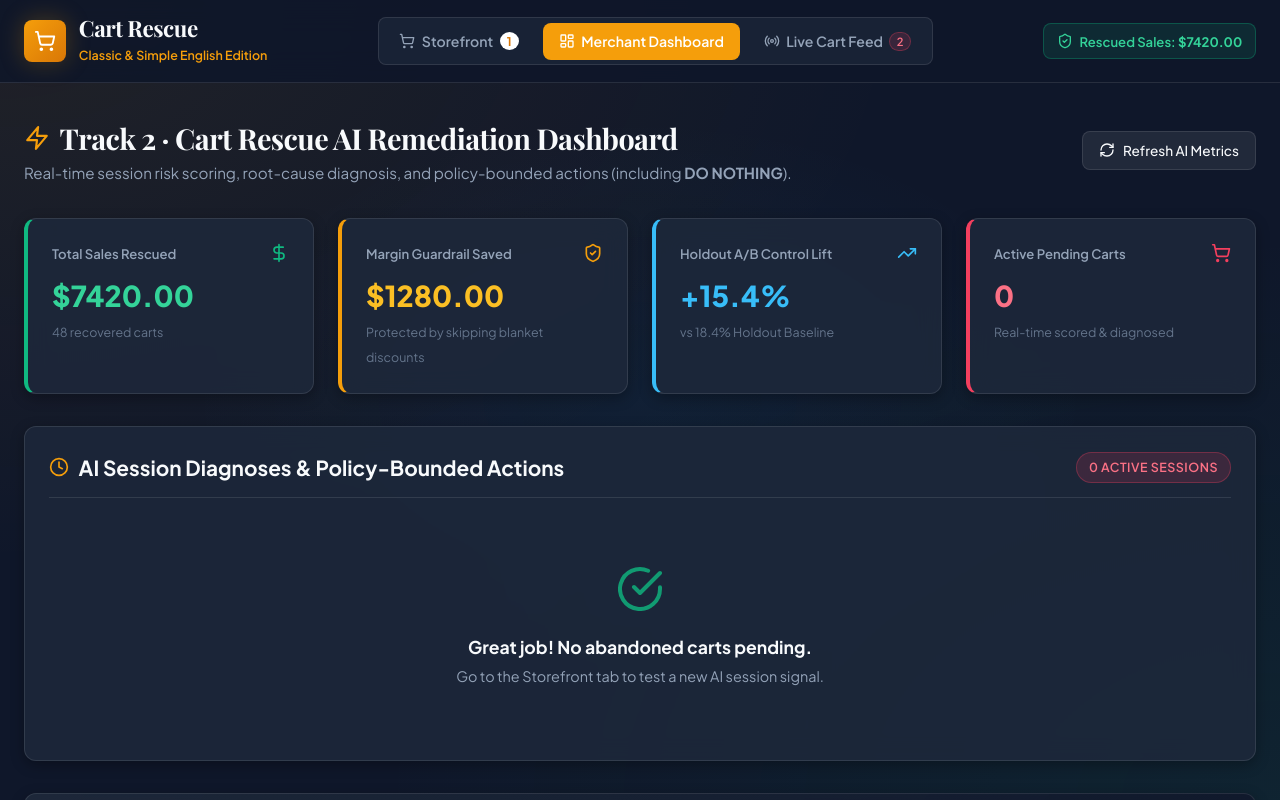
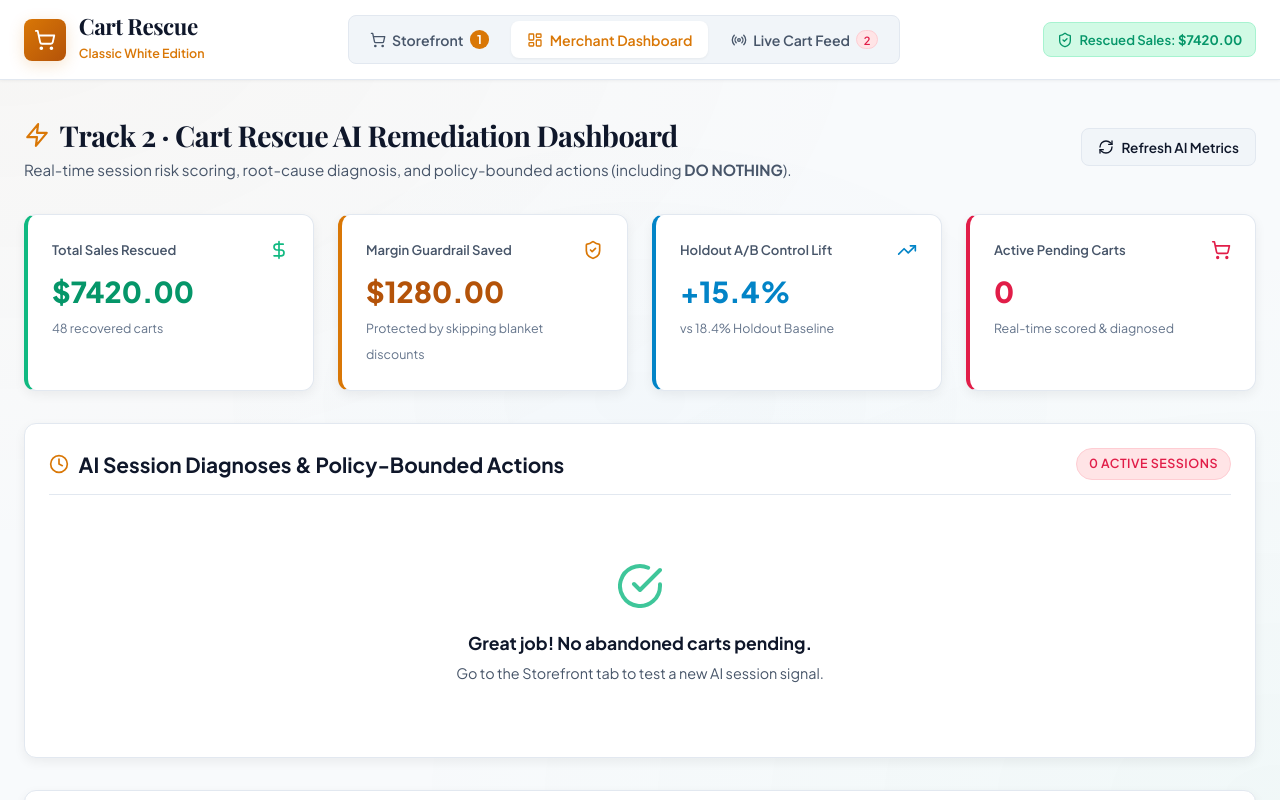
Before and after one commit to VARMA-2300031783/cart-rescue-classic, a React (Vite) app: page / in a window 1280 px wide. Both pictures are taken after a click on the button "Merchant Dashboard". Shown: the top 800 px of the page. Built offline with nearby package versions, Linux system fonts and the light colour scheme; no server answers; a web font is replaced by a local one.

Commit message:
Updated UI theme to clean classic white styling across all components

```diff
--- a/src/App.css
+++ b/src/App.css
@@ -1,4 +1,4 @@
-/* App.css Layout & Component Styles */
+/* App.css Layout & Component Styles - Classic White Theme */
 
 .app-container {
   min-height: 100vh;
@@ -14,11 +14,9 @@
   padding: 2rem 1.5rem 4rem 1.5rem;
 }
 
-/* Glassmorphic Cards */
+/* Glassmorphic White Cards */
 .glass-card {
-  background: var(--bg-card);
-  backdrop-filter: blur(12px);
-  -webkit-backdrop-filter: blur(12px);
+  background: #ffffff;
   border: 1px solid var(--border-color);
   border-radius: var(--radius-md);
   padding: 1.5rem;
@@ -28,6 +26,7 @@
 
 .glass-card:hover {
   border-color: var(--border-hover);
+  box-shadow: 0 6px 16px rgba(0, 0, 0, 0.08);
 }
 
 /* Typography Helpers */
@@ -50,26 +49,26 @@
 }
 
 .badge-abandoned {
-  background: rgba(244, 63, 94, 0.15);
-  color: #fb7185;
-  border: 1px solid rgba(244, 63, 94, 0.3);
+  background: #ffe4e6;
+  color: #e11d48;
+  border: 1px solid #fecdd3;
 }
 
 .badge-rescued {
-  background: rgba(16, 185, 129, 0.15);
-  color: #34d399;
-  border: 1px solid rgba(16, 185, 129, 0.3);
+  background: #d1fae5;
+  color: #059669;
+  border: 1px solid #a7f3d0;
 }
 
 .badge-gold {
-  background: rgba(245, 158, 11, 0.15);
-  color: #fbbf24;
-  border: 1px solid rgba(245, 158, 11, 0.3);
+  background: #fef3c7;
+  color: #b45309;
+  border: 1px solid #fde68a;
 }
 
 /* Buttons */
 .btn-primary {
-  background: linear-gradient(135deg, var(--accent-gold) 0%, #d97706 100%);
+  background: linear-gradient(135deg, #d97706 0%, #b45309 100%);
   color: #ffffff;
   font-weight: 600;
   padding: 0.7rem 1.4rem;
@@ -87,7 +86,7 @@
 }
 
 .btn-success {
-  background: linear-gradient(135deg, var(--accent-emerald) 0%, #059669 100%);
+  background: linear-gradient(135deg, #10b981 0%, #059669 100%);
   color: #ffffff;
   font-weight: 600;
   padding: 0.7rem 1.4rem;
@@ -104,10 +103,10 @@
 }
 
 .btn-secondary {
-  background: rgba(255, 255, 255, 0.08);
+  background: #f1f5f9;
   color: var(--text-main);
   border: 1px solid var(--border-color);
-  font-weight: 500;
+  font-weight: 600;
   padding: 0.7rem 1.4rem;
   border-radius: var(--radius-sm);
   display: inline-flex;
@@ -117,7 +116,7 @@
 }
 
 .btn-secondary:hover {
-  background: rgba(255, 255, 255, 0.14);
+  background: #e2e8f0;
   border-color: var(--border-hover);
 }
 
@@ -128,8 +127,8 @@
   left: 0;
   right: 0;
   bottom: 0;
-  background: rgba(15, 23, 42, 0.8);
-  backdrop-filter: blur(8px);
+  background: rgba(15, 23, 42, 0.5);
+  backdrop-filter: blur(4px);
   display: flex;
   align-items: center;
   justify-content: center;
@@ -139,13 +138,14 @@
 }
 
 .modal-content {
-  background: #1e293b;
+  background: #ffffff;
+  color: var(--text-main);
   border: 1px solid var(--border-hover);
   border-radius: var(--radius-lg);
   max-width: 600px;
   width: 100%;
   padding: 2rem;
-  box-shadow: 0 20px 25px -5px rgba(0, 0, 0, 0.5);
+  box-shadow: 0 20px 25px -5px rgba(0, 0, 0, 0.15);
   animation: slideUp 0.25s ease-out;
 }
 
--- a/src/components/MerchantDashboard.jsx
+++ b/src/components/MerchantDashboard.jsx
@@ -67,7 +67,7 @@ export default function MerchantDashboard({ stats = {}, carts = [], onSendRescue
             <span style={{ fontSize: '0.82rem', color: 'var(--text-muted)', fontWeight: 600 }}>Total Sales Rescued</span>
             <DollarSign size={20} color="var(--accent-emerald)" />
           </div>
-          <div style={{ fontSize: '1.8rem', fontWeight: 800, color: '#34d399' }}>
+          <div style={{ fontSize: '1.8rem', fontWeight: 800, color: '#059669' }}>
             ${revenueDisplay}
           </div>
           <span style={{ fontSize: '0.78rem', color: 'var(--text-subtle)' }}>
@@ -80,7 +80,7 @@ export default function MerchantDashboard({ stats = {}, carts = [], onSendRescue
             <span style={{ fontSize: '0.82rem', color: 'var(--text-muted)', fontWeight: 600 }}>Margin Guardrail Saved</span>
             <ShieldCheck size={20} color="var(--accent-gold)" />
           </div>
-          <div style={{ fontSize: '1.8rem', fontWeight: 800, color: '#fbbf24' }}>
+          <div style={{ fontSize: '1.8rem', fontWeight: 800, color: '#b45309' }}>
             ${marginDisplay}
           </div>
           <span style={{ fontSize: '0.78rem', color: 'var(--text-subtle)' }}>
@@ -88,12 +88,12 @@ export default function MerchantDashboard({ stats = {}, carts = [], onSendRescue
           </span>
         </div>
 
-        <div className="glass-card" style={{ borderLeft: '4px solid #38bdf8' }}>
+        <div className="glass-card" style={{ borderLeft: '4px solid #0284c7' }}>
           <div style={{ display: 'flex', alignItems: 'center', justifyContent: 'space-between', marginBottom: '0.5rem' }}>
             <span style={{ fontSize: '0.82rem', color: 'var(--text-muted)', fontWeight: 600 }}>Holdout A/B Control Lift</span>
-            <TrendingUp size={20} color="#38bdf8" />
+            <TrendingUp size={20} color="#0284c7" />
           </div>
-          <div style={{ fontSize: '1.8rem', fontWeight: 800, color: '#38bdf8' }}>
+          <div style={{ fontSize: '1.8rem', fontWeight: 800, color: '#0284c7' }}>
             {aiLift}
           </div>
           <span style={{ fontSize: '0.78rem', color: 'var(--text-subtle)' }}>
@@ -106,7 +106,7 @@ export default function MerchantDashboard({ stats = {}, carts = [], onSendRescue
             <span style={{ fontSize: '0.82rem', color: 'var(--text-muted)', fontWeight: 600 }}>Active Pending Carts</span>
             <ShoppingCart size={20} color="var(--accent-rose)" />
           </div>
-          <div style={{ fontSize: '1.8rem', fontWeight: 800, color: '#fb7185' }}>
+          <div style={{ fontSize: '1.8rem', fontWeight: 800, color: '#e11d48' }}>
             {abandonedCarts.length}
           </div>
           <span style={{ fontSize: '0.78rem', color: 'var(--text-subtle)' }}>
@@ -147,7 +147,7 @@ export default function MerchantDashboard({ stats = {}, carts = [], onSendRescue
               const marginSavedVal = cart.marginSaved || (cartTotal * 0.15).toFixed(2);
 
               return (
-                <div key={cart.id} style={{ background: 'rgba(15, 23, 42, 0.7)', border: '1px solid var(--border-color)', borderRadius: 'var(--radius-sm)', padding: '1.2rem', display: 'flex', flexDirection: 'column', gap: '0.8rem' }}>
+                <div key={cart.id} style={{ background: '#f8fafc', border: '1px solid var(--border-color)', borderRadius: 'var(--radius-sm)', padding: '1.2rem', display: 'flex', flexDirection: 'column', gap: '0.8rem' }}>
                   {/* Top Bar: Customer Name & AI Badges */}
                   <div style={{ display: 'flex', alignItems: 'center', justifyContent: 'space-between', flexWrap: 'wrap', gap: '0.8rem' }}>
                     <div style={{ display: 'flex', alignItems: 'center', gap: '0.8rem' }}>
@@ -157,27 +157,27 @@ export default function MerchantDashboard({ stats = {}, carts = [], onSendRescue
                       <span className="badge badge-gold" style={{ fontSize: '0.75rem' }}>
                         Risk Score: {riskScore}% ({riskScore >= 70 ? 'HIGH' : 'MEDIUM'})
                       </span>
-                      <span style={{ background: 'rgba(56, 189, 248, 0.15)', color: '#38bdf8', border: '1px solid rgba(56, 189, 248, 0.3)', padding: '0.25rem 0.65rem', borderRadius: 'var(--radius-full)', fontSize: '0.75rem', fontWeight: 600 }}>
+                      <span style={{ background: '#e0f2fe', color: '#0369a1', border: '1px solid #bae6fd', padding: '0.25rem 0.65rem', borderRadius: 'var(--radius-full)', fontSize: '0.75rem', fontWeight: 600 }}>
                         Diagnosis: {diagnosis}
                       </span>
                     </div>
 
                     <div style={{ display: 'flex', alignItems: 'center', gap: '0.5rem' }}>
-                      <span style={{ background: action === 'DO_NOTHING' ? 'rgba(16, 185, 129, 0.2)' : 'rgba(245, 158, 11, 0.2)', color: action === 'DO_NOTHING' ? '#34d399' : '#fbbf24', border: '1px solid var(--border-hover)', padding: '0.3rem 0.75rem', borderRadius: 'var(--radius-sm)', fontSize: '0.82rem', fontWeight: 700 }}>
+                      <span style={{ background: action === 'DO_NOTHING' ? '#d1fae5' : '#fef3c7', color: action === 'DO_NOTHING' ? '#059669' : '#b45309', border: '1px solid var(--border-hover)', padding: '0.3rem 0.75rem', borderRadius: 'var(--radius-sm)', fontSize: '0.82rem', fontWeight: 700 }}>
                         Action: {action}
                       </span>
                     </div>
                   </div>
 
                   {/* Diagnosis & Margin Explanation */}
-                  <div style={{ background: 'rgba(30, 41, 59, 0.6)', padding: '0.8rem 1rem', borderRadius: 'var(--radius-sm)', fontSize: '0.85rem' }}>
+                  <div style={{ background: '#ffffff', border: '1px solid #e2e8f0', padding: '0.8rem 1rem', borderRadius: 'var(--radius-sm)', fontSize: '0.85rem' }}>
                     <div style={{ color: 'var(--text-main)', marginBottom: '0.3rem' }}>
                       <strong>AI Reason:</strong> {reason}
                     </div>
                     <div style={{ display: 'flex', gap: '1.5rem', fontSize: '0.8rem', color: 'var(--text-muted)' }}>
                       <span>Cart Value: <strong>${cartTotal.toFixed(2)}</strong></span>
-                      <span style={{ color: '#34d399' }}>Margin Protected: <strong>+${marginSavedVal}</strong></span>
-                      <span>TRAI Opt-in: <strong style={{ color: '#34d399' }}>Compliant</strong></span>
+                      <span style={{ color: '#059669' }}>Margin Protected: <strong>+${marginSavedVal}</strong></span>
+                      <span>TRAI Opt-in: <strong style={{ color: '#059669' }}>Compliant</strong></span>
                     </div>
                   </div>
 
@@ -215,7 +215,7 @@ export default function MerchantDashboard({ stats = {}, carts = [], onSendRescue
       </div>
 
       {/* AI Copy Generator Tool */}
-      <div className="glass-card" style={{ background: 'linear-gradient(135deg, rgba(30,41,59,0.9) 0%, rgba(15,23,42,0.95) 100%)' }}>
+      <div className="glass-card" style={{ background: '#ffffff' }}>
         <div style={{ display: 'flex', alignItems: 'center', gap: '0.6rem', marginBottom: '0.8rem' }}>
           <Sparkles size={22} color="var(--accent-gold)" />
           <h3 className="title-serif" style={{ fontSize: '1.3rem', color: 'var(--text-main)' }}>
@@ -234,7 +234,7 @@ export default function MerchantDashboard({ stats = {}, carts = [], onSendRescue
             <select
               value={aiDiscount}
               onChange={(e) => setAiDiscount(Number(e.target.value))}
-              style={{ background: '#0f172a', color: 'var(--text-main)', border: '1px solid var(--border-color)', padding: '0.5rem 0.8rem', borderRadius: 'var(--radius-sm)' }}
+              style={{ background: '#ffffff', color: 'var(--text-main)', border: '1px solid var(--border-color)', padding: '0.5rem 0.8rem', borderRadius: 'var(--radius-sm)' }}
             >
               <option value={0}>OFFER_UPI_RETRY_LINK (0% Discount)</option>
               <option value={10}>MARGIN_BOUNDED_DISCOUNT (10% Off)</option>
@@ -249,7 +249,7 @@ export default function MerchantDashboard({ stats = {}, carts = [], onSendRescue
             <select
               value={aiChannel}
               onChange={(e) => setAiChannel(e.target.value)}
-              style={{ background: '#0f172a', color: 'var(--text-main)', border: '1px solid var(--border-color)', padding: '0.5rem 0.8rem', borderRadius: 'var(--radius-sm)' }}
+              style={{ background: '#ffffff', color: 'var(--text-main)', border: '1px solid var(--border-color)', padding: '0.5rem 0.8rem', borderRadius: 'var(--radius-sm)' }}
             >
               <option value="email">Email Notification</option>
               <option value="sms">SMS Text (TRAI DND Compliant)</option>
@@ -268,7 +268,7 @@ export default function MerchantDashboard({ stats = {}, carts = [], onSendRescue
         </div>
 
         {aiGeneratedText && (
-          <div style={{ background: 'rgba(15, 23, 42, 0.7)', border: '1px solid var(--border-hover)', borderRadius: 'var(--radius-sm)', padding: '1rem', fontSize: '0.88rem' }}>
+          <div style={{ background: '#f8fafc', border: '1px solid var(--border-hover)', borderRadius: 'var(--radius-sm)', padding: '1rem', fontSize: '0.88rem' }}>
             <div style={{ color: 'var(--accent-gold)', fontWeight: 600, marginBottom: '0.5rem' }}>
               Subject / Headline: {aiGeneratedText.subject}
             </div>
--- a/src/components/Navbar.jsx
+++ b/src/components/Navbar.jsx
@@ -4,18 +4,17 @@ import { ShoppingCart, LayoutDashboard, Radio, Zap, ShieldCheck } from 'lucide-r
 export default function Navbar({ activeTab, setActiveTab, cartCount, rescuedRevenue, activeAbandonedCount }) {
   return (
     <header style={{
-      background: 'rgba(15, 23, 42, 0.9)',
-      backdropFilter: 'blur(16px)',
+      background: '#ffffff',
       borderBottom: '1px solid var(--border-color)',
-      sticky: 'top',
       position: 'sticky',
       top: 0,
-      zIndex: 50
+      zIndex: 50,
+      boxShadow: '0 1px 3px rgba(0,0,0,0.05)'
     }}>
       <div style={{
         maxWidth: '1280px',
         margin: '0 auto',
-        padding: '1rem 1.5rem',
+        padding: '0.9rem 1.5rem',
         display: 'flex',
         alignItems: 'center',
         justifyContent: 'space-between',
@@ -25,7 +24,7 @@ export default function Navbar({ activeTab, setActiveTab, cartCount, rescuedReve
         {/* Brand Title */}
         <div style={{ display: 'flex', alignItems: 'center', gap: '0.8rem' }}>
           <div style={{
-            background: 'linear-gradient(135deg, var(--accent-gold) 0%, #d97706 100%)',
+            background: 'linear-gradient(135deg, var(--accent-gold) 0%, #b45309 100%)',
             width: '42px',
             height: '42px',
             borderRadius: 'var(--radius-sm)',
@@ -41,13 +40,13 @@ export default function Navbar({ activeTab, setActiveTab, cartCount, rescuedReve
               Cart Rescue
             </h1>
             <span style={{ fontSize: '0.78rem', color: 'var(--accent-gold)', fontWeight: 600 }}>
-              Classic & Simple English Edition
+              Classic White Edition
             </span>
           </div>
         </div>
 
         {/* Navigation Tabs */}
-        <nav style={{ display: 'flex', gap: '0.5rem', background: 'rgba(30, 41, 59, 0.7)', padding: '0.3rem', borderRadius: 'var(--radius-sm)', border: '1px solid var(--border-color)' }}>
+        <nav style={{ display: 'flex', gap: '0.4rem', background: '#f1f5f9', padding: '0.3rem', borderRadius: 'var(--radius-sm)', border: '1px solid var(--border-color)' }}>
           <button
             onClick={() => setActiveTab('storefront')}
             style={{
@@ -55,8 +54,9 @@ export default function Navbar({ activeTab, setActiveTab, cartCount, rescuedReve
               borderRadius: 'var(--radius-sm)',
               fontSize: '0.88rem',
               fontWeight: 600,
-              background: activeTab === 'storefront' ? 'var(--accent-gold)' : 'transparent',
-              color: activeTab === 'storefront' ? '#ffffff' : 'var(--text-muted)',
+              background: activeTab === 'storefront' ? '#ffffff' : 'transparent',
+              color: activeTab === 'storefront' ? 'var(--accent-gold)' : 'var(--text-muted)',
+              boxShadow: activeTab === 'storefront' ? 'var(--shadow-sm)' : 'none',
               display: 'flex',
               alignItems: 'center',
               gap: '0.4rem'
@@ -66,8 +66,8 @@ export default function Navbar({ activeTab, setActiveTab, cartCount, rescuedReve
             Storefront
             {cartCount > 0 && (
               <span style={{
-                background: '#ffffff',
-                color: '#d97706',
+                background: 'var(--accent-gold)',
+                color: '#ffffff',
                 borderRadius: '50%',
                 padding: '0.1rem 0.45rem',
                 fontSize: '0.75rem',
@@ -85,8 +85,9 @@ export default function Navbar({ activeTab, setActiveTab, cartCount, rescuedReve
               borderRadius: 'var(--radius-sm)',
               fontSize: '0.88rem',
               fontWeight: 600,
-              background: activeTab === 'dashboard' ? 'var(--accent-gold)' : 'transparent',
-              color: activeTab === 'dashboard' ? '#ffffff' : 'var(--text-muted)',
+              background: activeTab === 'dashboard' ? '#ffffff' : 'transparent',
+              color: activeTab === 'dashboard' ? 'var(--accent-gold)' : 'var(--text-muted)',
+              boxShadow: activeTab === 'dashboard' ? 'var(--shadow-sm)' : 'none',
               display: 'flex',
               alignItems: 'center',
               gap: '0.4rem'
@@ -103,8 +104,9 @@ export default function Navbar({ activeTab, setActiveTab, cartCount, rescuedReve
               borderRadius: 'var(--radius-sm)',
               fontSize: '0.88rem',
               fontWeight: 600,
-              background: activeTab === 'livefeed' ? 'var(--accent-gold)' : 'transparent',
-              color: activeTab === 'livefeed' ? '#ffffff' : 'var(--text-muted)',
+              background: activeTab === 'livefeed' ? '#ffffff' : 'transparent',
+              color: activeTab === 'livefeed' ? 'var(--accent-gold)' : 'var(--text-muted)',
+              boxShadow: activeTab === 'livefeed' ? 'var(--shadow-sm)' : 'none',
               display: 'flex',
               alignItems: 'center',
               gap: '0.4rem'
@@ -123,12 +125,12 @@ export default function Navbar({ activeTab, setActiveTab, cartCount, rescuedReve
         {/* Quick Merchant Metric Badge */}
         <div style={{ display: 'flex', alignItems: 'center', gap: '1rem' }}>
           <div style={{
-            background: 'rgba(16, 185, 129, 0.12)',
-            border: '1px solid rgba(16, 185, 129, 0.3)',
+            background: '#d1fae5',
+            border: '1px solid #a7f3d0',
             padding: '0.4rem 0.8rem',
             borderRadius: 'var(--radius-sm)',
             fontSize: '0.82rem',
-            color: '#34d399',
+            color: '#059669',
             display: 'flex',
             alignItems: 'center',
             gap: '0.4rem',
--- a/src/index.css
+++ b/src/index.css
@@ -2,34 +2,34 @@
   --font-primary: 'Plus Jakarta Sans', system-ui, -apple-system, BlinkMacSystemFont, sans-serif;
   --font-serif: 'Playfair Display', Georgia, serif;
 
-  /* Color Palette - Classic & Elegant Dark/Light Harmonious Palette */
-  --bg-main: #0f172a;
-  --bg-card: rgba(30, 41, 59, 0.85);
-  --bg-card-hover: rgba(51, 65, 85, 0.9);
-  --border-color: rgba(255, 255, 255, 0.1);
-  --border-hover: rgba(255, 255, 255, 0.25);
+  /* Color Palette - Classic & Elegant Clean White Theme */
+  --bg-main: #f8fafc;
+  --bg-card: #ffffff;
+  --bg-card-hover: #ffffff;
+  --border-color: #e2e8f0;
+  --border-hover: #cbd5e1;
 
-  --text-main: #f8fafc;
-  --text-muted: #94a3b8;
+  --text-main: #0f172a;
+  --text-muted: #475569;
   --text-subtle: #64748b;
 
-  --accent-gold: #f59e0b;
-  --accent-gold-hover: #d97706;
+  --accent-gold: #d97706;
+  --accent-gold-hover: #b45309;
   --accent-emerald: #10b981;
-  --accent-emerald-light: rgba(16, 185, 129, 0.15);
-  --accent-sky: #38bdf8;
-  --accent-rose: #f43f5e;
-  --accent-purple: #a855f7;
+  --accent-emerald-dark: #059669;
+  --accent-sky: #0284c7;
+  --accent-rose: #e11d48;
+  --accent-purple: #9333ea;
 
   --radius-sm: 8px;
   --radius-md: 12px;
   --radius-lg: 20px;
   --radius-full: 9999px;
 
-  --shadow-sm: 0 2px 4px rgba(0, 0, 0, 0.2);
-  --shadow-md: 0 4px 14px rgba(0, 0, 0, 0.3);
-  --shadow-glow: 0 0 25px rgba(245, 158, 11, 0.25);
-  --shadow-emerald-glow: 0 0 25px rgba(16, 185, 129, 0.25);
+  --shadow-sm: 0 1px 3px rgba(0, 0, 0, 0.05);
+  --shadow-md: 0 4px 12px rgba(0, 0, 0, 0.06);
+  --shadow-glow: 0 4px 16px rgba(217, 119, 6, 0.2);
+  --shadow-emerald-glow: 0 4px 16px rgba(16, 185, 129, 0.2);
 }
 
 * {
@@ -46,9 +46,9 @@ body {
   -webkit-font-smoothing: antialiased;
   min-height: 100vh;
   background-image:
-    radial-gradient(at 0% 0%, rgba(245, 158, 11, 0.08) 0px, transparent 50%),
-    radial-gradient(at 100% 100%, rgba(16, 185, 129, 0.08) 0px, transparent 50%),
-    radial-gradient(at 50% 50%, rgba(56, 189, 248, 0.05) 0px, transparent 50%);
+    radial-gradient(at 0% 0%, rgba(217, 119, 6, 0.03) 0px, transparent 50%),
+    radial-gradient(at 100% 100%, rgba(16, 185, 129, 0.03) 0px, transparent 50%),
+    radial-gradient(at 50% 50%, rgba(2, 132, 199, 0.02) 0px, transparent 50%);
   background-attachment: fixed;
 }
 
@@ -65,21 +65,21 @@ a {
   text-decoration: none;
 }
 
-/* Custom Scrollbars */
+/* Custom Scrollbars for White Theme */
 ::-webkit-scrollbar {
   width: 8px;
   height: 8px;
 }
 
 ::-webkit-scrollbar-track {
-  background: rgba(15, 23, 42, 0.6);
+  background: #f1f5f9;
 }
 
 ::-webkit-scrollbar-thumb {
-  background: rgba(255, 255, 255, 0.2);
+  background: #cbd5e1;
   border-radius: 4px;
 }
 
 ::-webkit-scrollbar-thumb:hover {
-  background: rgba(255, 255, 255, 0.35);
+  background: #94a3b8;
 }
```
Also changed, not shown: src/components/LiveCartFeed.jsx (+15 -12 lines), src/components/ShopperStore.jsx (+10 -10 lines).
